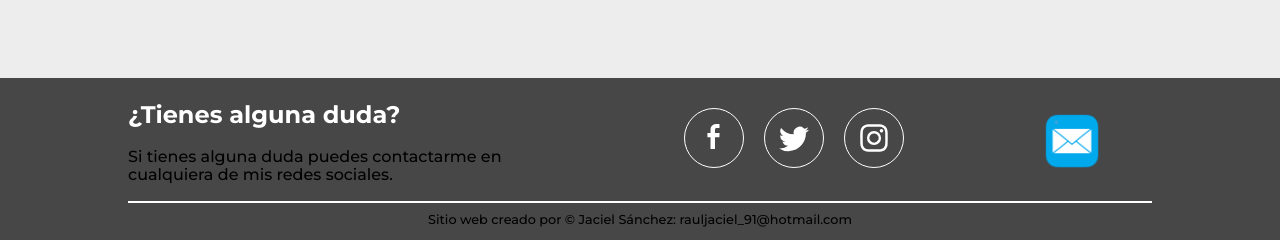
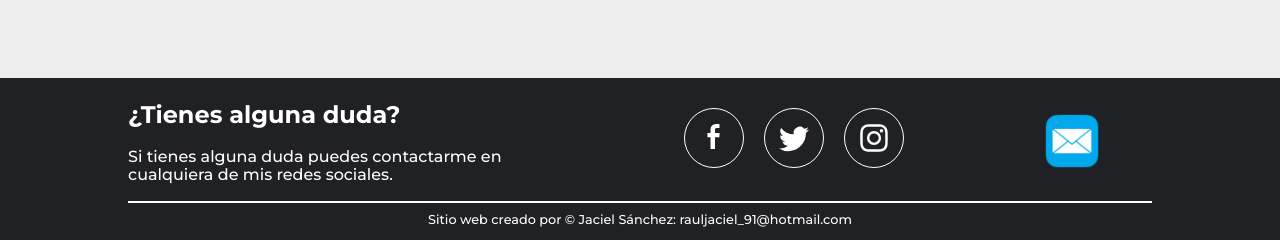
Before and after one commit to rulmaker/proyecto_personal, a plain HTML site: page index.html in a window 1280 px wide. Shown: the part 4192-4432 px from the top of the page. Drawn offline with nearby package versions, Linux system fonts and the light colour scheme.

Commit message:
color footer

```diff
--- a/estilos/estilos.css
+++ b/estilos/estilos.css
@@ -493,7 +493,7 @@ div.container {
 
 /*Footer starts*/
 footer {
-    background: #474747;
+    background: #202124;
 }
 .container1 {
     width: 80%;
@@ -522,6 +522,7 @@ footer {
 .footer-copy {
     font-weight: 300;
     margin: auto;
+    color: #fff;
 }
 
 .footer-link {
@@ -573,6 +574,7 @@ footer {
     border-top: 2px solid #fff;
     font-size: .80rem;
     text-align: center;
+    color: #ffffff;
 }
 .footer-copyright:after {
     content: "rauljaciel_91@hotmail.com";
```
